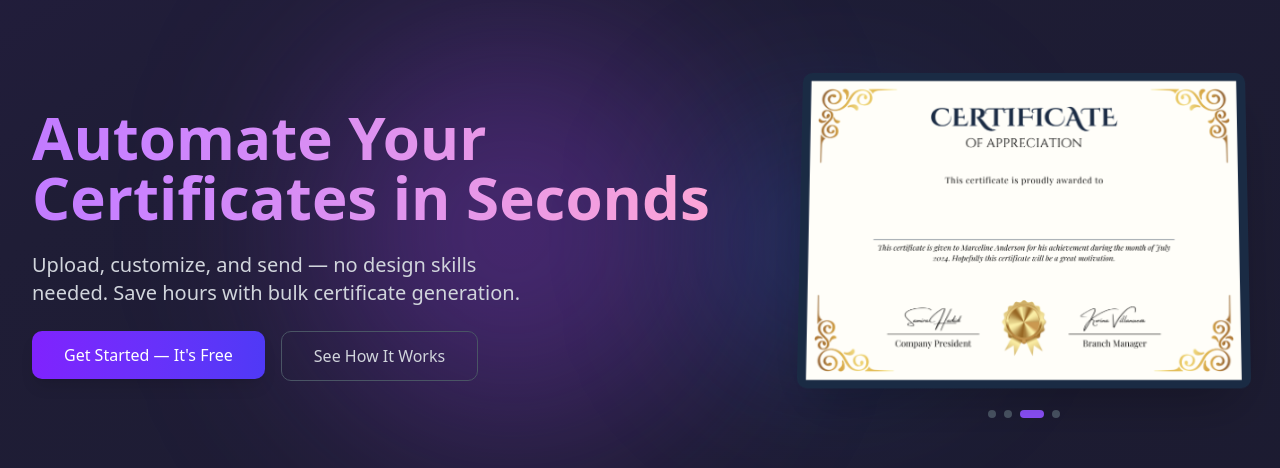
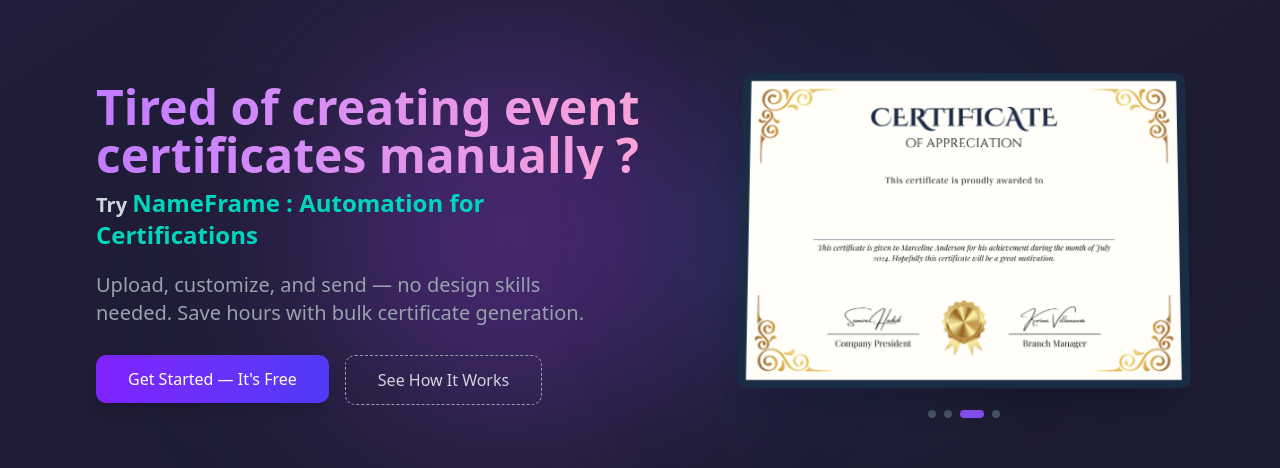
Before and after one commit to Harsh16Bhardwaj/NameFrame, a Next.js app: page / in a window 1280 px wide. Shown: the part 156-624 px from the top of the page. Built offline with nearby package versions, Linux system fonts and the light colour scheme; no server answers; a web font is replaced by a local one.

Commit message:
Dashboard changes

```diff
--- a/src/components/landing/Hero.tsx
+++ b/src/components/landing/Hero.tsx
@@ -35,20 +35,30 @@
       {/* Grid pattern overlay */}
       <div className="absolute inset-0 bg-grid-pattern opacity-10"></div>
 
-      <div className="container max-w-7xl mx-auto px-4 z-10 flex flex-col lg:flex-row gap-12 items-center">
+      <div className="container max-w-6xl mx-auto px-4 z-10 flex flex-col lg:flex-row gap-12 items-center">
         {/* Hero content */}
-        <div className=" space-y-6 text-center lg:text-left mx-4 w-4xl">
+        <div className=" space-y-2 text-center lg:text-left mx-4 w-4xl">
           <motion.h1
-            className="text-4xl md:text-6xl font-bold bg-clip-text text-transparent bg-gradient-to-r from-purple-400 to-pink-300"
+            className="text-4xl md:text-5xl font-bold bg-clip-text text-transparent bg-gradient-to-r from-purple-400 to-pink-300"
             initial={{ opacity: 0, y: 20 }}
             animate={{ opacity: 1, y: 0 }}
             transition={{ duration: 0.5 }}
           >
-            Automate Your Certificates in Seconds
+            Tired of creating event certificates manually ?
           </motion.h1>
 
+
           <motion.p
-            className="text-lg md:text-xl text-gray-300 max-w-lg"
+            className="text-lg md:text-xl text-gray-300 mb-5  font-semibold max-w-lg"
+            initial={{ opacity: 0, y: 20 }}
+            animate={{ opacity: 1, y: 0 }}
+            transition={{ duration: 0.5, delay: 0.2 }}
+          >
+           Try <span className="text-teal-400 text-2xl"> NameFrame : Automation for Certifications</span>
+          </motion.p>
+
+          <motion.p
+            className="text-lg md:text-xl text-gray-400 max-w-lg mb-7"
             initial={{ opacity: 0, y: 20 }}
             animate={{ opacity: 1, y: 0 }}
             transition={{ duration: 0.5, delay: 0.2 }}
@@ -80,7 +90,7 @@
               </Link>
             </SignedIn>
             <a href="#action">
-              <button className="px-8 py-3 cursor-pointer border border-gray-600 rounded-lg font-medium text-gray-300 hover:bg-gradient-to-br ease-in-out hover:ease-in-out hover:scale-103 hover:duration-200 hover:from-teal-800 hover:via-teal-700 hover:to-gray-800 transition duration-200">
+              <button className="px-8 py-3 cursor-pointer border border-dashed border-gray-400 rounded-lg font-medium text-gray-300 hover:bg-gradient-to-r ease-in-out hover:ease-in-out hover:scale-103 hover:duration-200 hover:from-teal-800 hover:via-teal-700 hover:to-gray-800 transition duration-200">
                 See How It Works
               </button>
             </a>
@@ -89,7 +99,7 @@
 
         {/* 3D Certificate Mockup */}
         <motion.div
-          className="lg:w-1/2 parallax"
+          className="lg:w-2/3 parallax"
           data-speed="0.1"
           initial={{ opacity: 0, scale: 0.9 }}
           animate={{ opacity: 1, scale: 1 }}
```
Also changed, not shown: public/Landing.png (added).
